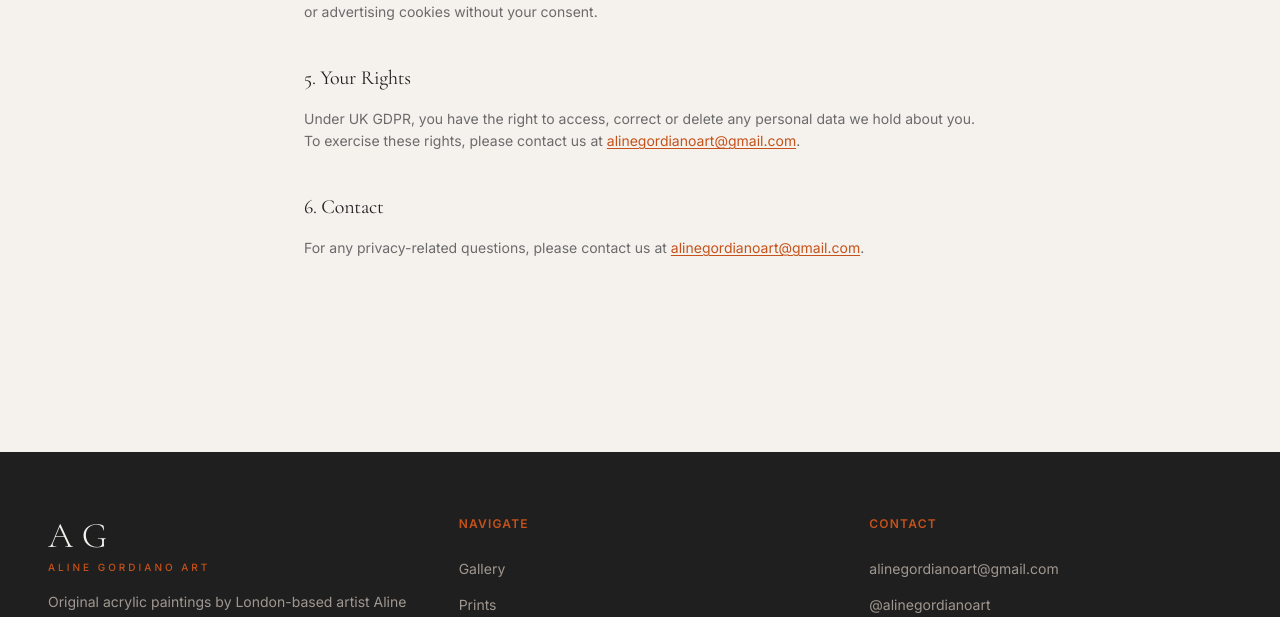
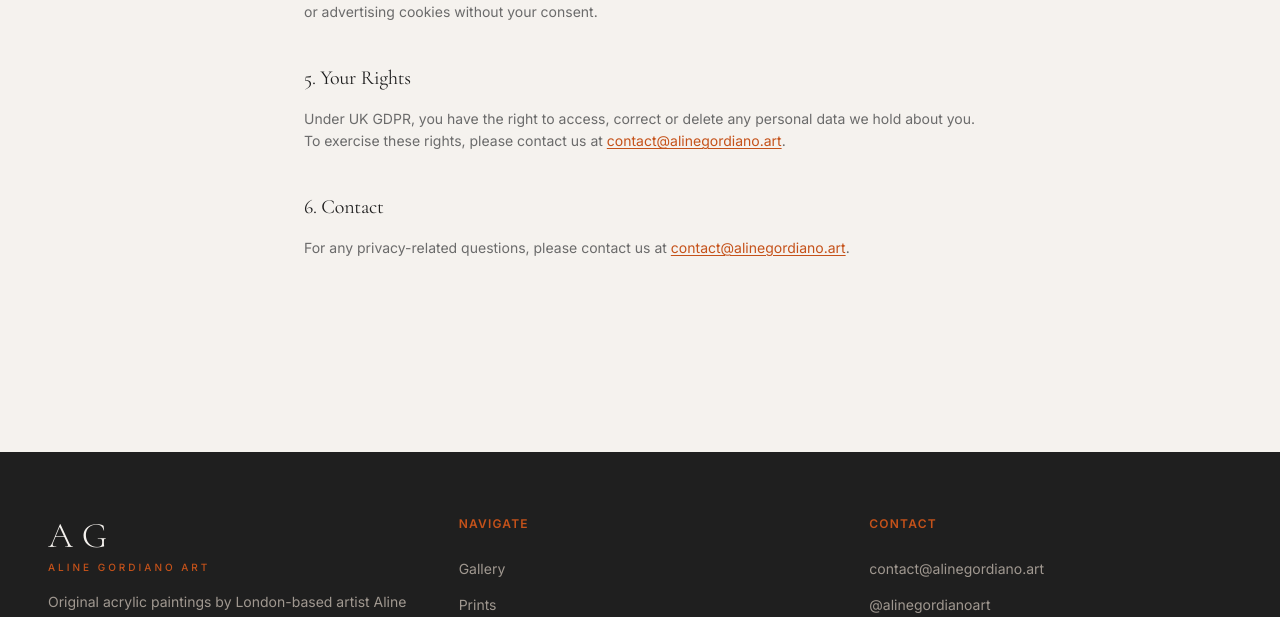
Before and after one commit to Nanahhhhh/aline-gordiano-art-site, a Next.js app: page /legal/privacy in a window 1280 px wide. Shown: the part 820-1437 px from the top of the page. Built offline with nearby package versions, Linux system fonts and the light colour scheme.

Commit message:
Update contact email to contact@alinegordiano.art

```diff
--- a/src/app/contact/page.tsx
+++ b/src/app/contact/page.tsx
@@ -32,11 +32,11 @@ export default function ContactPage() {
               Email
             </h2>
             <a
-              href="mailto:alinegordianoart@gmail.com"
+              href="mailto:contact@alinegordiano.art"
               className="text-sm text-[#1F1F1F] hover:text-[#C5521A] transition-colors duration-200"
               style={{ fontFamily: 'var(--font-inter), sans-serif' }}
             >
-              alinegordianoart@gmail.com
+              contact@alinegordiano.art
             </a>
           </div>
 
--- a/src/app/legal/privacy/page.tsx
+++ b/src/app/legal/privacy/page.tsx
@@ -60,8 +60,8 @@ export default function PrivacyPage() {
                     </h2>
                     <p>
                         Under UK GDPR, you have the right to access, correct or delete any personal data we hold about you. To exercise these rights, please contact us at{' '}
-                        <a href="mailto:alinegordianoart@gmail.com" className="text-[#C5521A] underline underline-offset-2">
-                            alinegordianoart@gmail.com
+                        <a href="mailto:contact@alinegordiano.art" className="text-[#C5521A] underline underline-offset-2">
+                            contact@alinegordiano.art
                         </a>.
                     </p>
                 </section>
@@ -72,8 +72,8 @@ export default function PrivacyPage() {
                     </h2>
                     <p>
                         For any privacy-related questions, please contact us at{' '}
-                        <a href="mailto:alinegordianoart@gmail.com" className="text-[#C5521A] underline underline-offset-2">
-                            alinegordianoart@gmail.com
+                        <a href="mailto:contact@alinegordiano.art" className="text-[#C5521A] underline underline-offset-2">
+                            contact@alinegordiano.art
                         </a>.
                     </p>
                 </section>
--- a/src/app/legal/terms/page.tsx
+++ b/src/app/legal/terms/page.tsx
@@ -63,8 +63,8 @@ export default function TermsPage() {
                     </h2>
                     <p>
                         For any questions about these Terms of Use, please contact{' '}
-                        <a href="mailto:alinegordianoart@gmail.com" className="text-[#C5521A] underline underline-offset-2">
-                            alinegordianoart@gmail.com
+                        <a href="mailto:contact@alinegordiano.art" className="text-[#C5521A] underline underline-offset-2">
+                            contact@alinegordiano.art
                         </a>.
                     </p>
                 </section>
--- a/src/components/Footer.tsx
+++ b/src/components/Footer.tsx
@@ -70,11 +70,11 @@ export default function Footer() {
             <ul className="flex flex-col gap-3">
               <li>
                 <a
-                  href="mailto:alinegordianoart@gmail.com"
+                  href="mailto:contact@alinegordiano.art"
                   className="text-sm text-[#A09890] hover:text-[#F5F2EE] transition-colors duration-200"
                   style={{ fontFamily: 'var(--font-inter), sans-serif' }}
                 >
-                  alinegordianoart@gmail.com
+                  contact@alinegordiano.art
                 </a>
               </li>
               <li>
```
Also changed, not shown: 1 other file (tests, documents, lock files or other folders).
